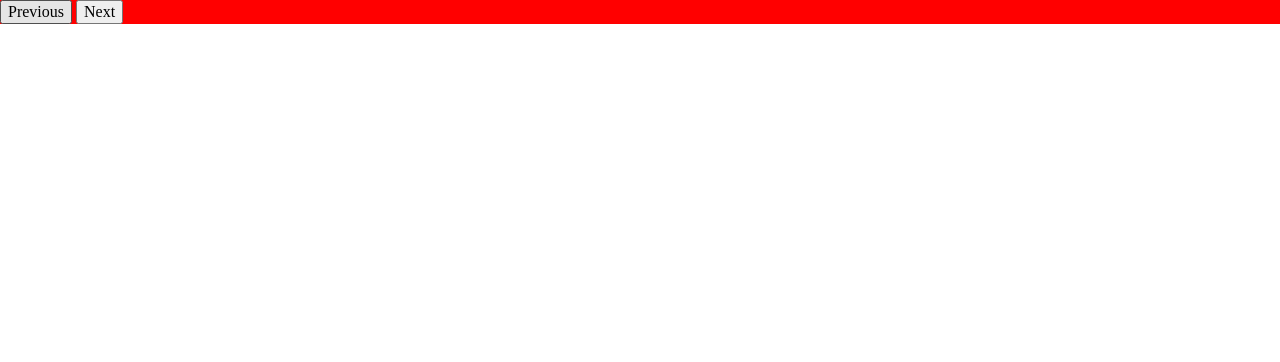
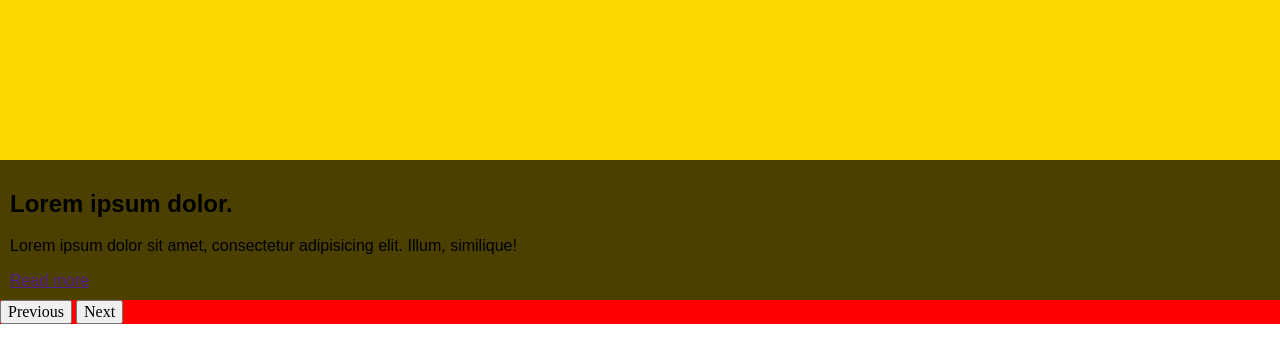
Before and after one commit to GitesDominika/slide_3, a plain HTML site: page index.html in a window 1280 px wide. Drawn offline with Linux system fonts and the light colour scheme.

Commit message:
box sizeing, opacity

```diff
--- a/src/style/style.css
+++ b/src/style/style.css
@@ -16,14 +16,15 @@ body {
     position: relative;
     overflow: hidden;
     width: 100%;
-    min-height: var:(--sliderHight);
+    min-height: var(--sliderHight);
+    font-family: sans-serif;
 }
 
 .slides .slides__slide {
     position: absolute;
     width: 100%;
     top: 0;
-    min-height: var:(--sliderHight);
+    min-height: var(--sliderHight);
 }
 .slides .slides__slide:first-child{
     background: gold;
@@ -38,7 +39,14 @@ body {
     left: 200%;
 }
 
-.slides .slides__box{}
+.slides .slides__box{
+    padding: 10px;
+    background-color: rgba( 0, 0, 0, .7);
+    position: absolute;
+    bottom: 0;
+    width: 100%;
+    box-sizing: border-box;
+}
 .slides .slides__hdl {}
 .slides .slides__lead {}
 .slides .slides__link {}
```
